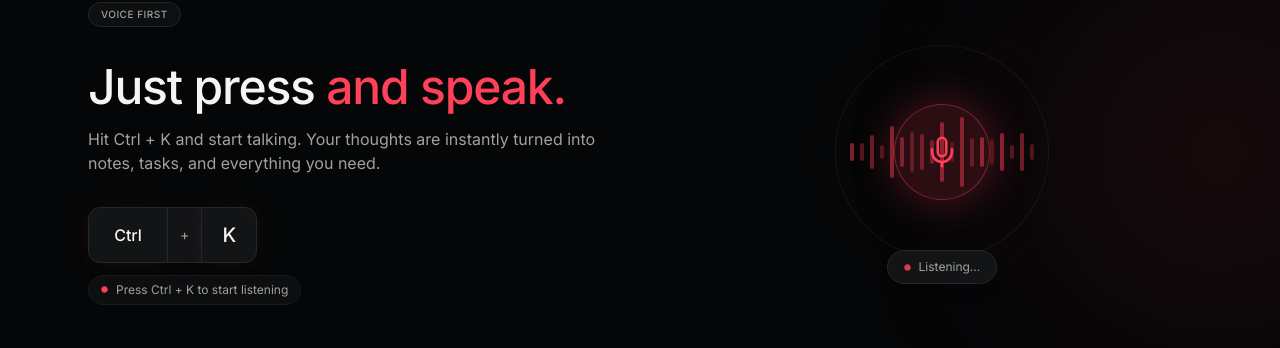
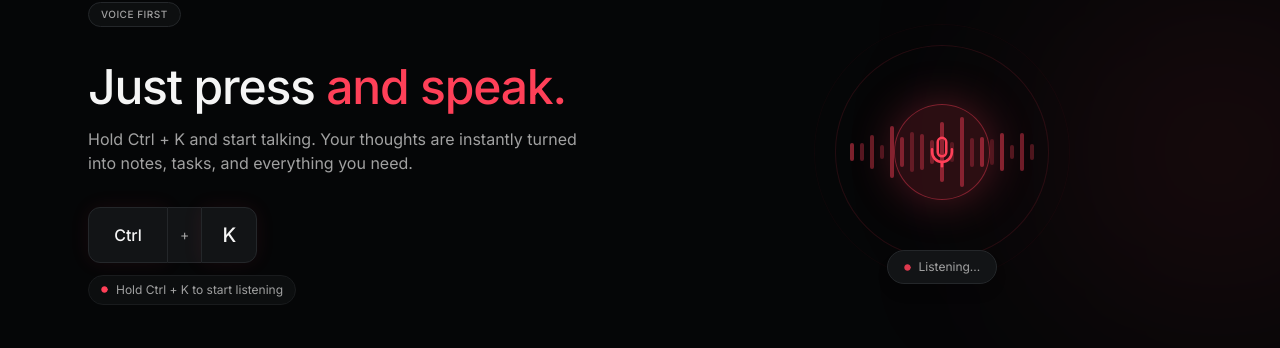
Before and after one commit to GarvThanvi/voice-note-taking, a React (Vite) app in the folder frontend/: page / in a window 1280 px wide. Shown: the part 1360-1708 px from the top of the page. Built offline with nearby package versions, Linux system fonts and the light colour scheme; no server answers.

Commit message:
fix(ui): content change and scroll to top for voice guide modal

```diff
--- a/frontend/src/components/LandingPage/Shortcuts.tsx
+++ b/frontend/src/components/LandingPage/Shortcuts.tsx
@@ -52,7 +52,7 @@ const Shortcuts = () => {
                 </h2>
 
                 <p className="mt-4 max-w-lg text-sm leading-6 text-muted sm:text-base">
-                  Hit Ctrl + K and start talking. Your thoughts are instantly
+                  Hold Ctrl + K and start talking. Your thoughts are instantly
                   turned into notes, tasks, and everything you need.
                 </p>
 
@@ -122,7 +122,7 @@ const Shortcuts = () => {
     />
 
     <span className="text-xs text-muted">
-      Press Ctrl + K to start listening
+      Hold Ctrl + K to start listening
     </span>
   </div>
 </div>
--- a/frontend/src/components/NotePage/VoiceGuide/VoiceGuideModal.tsx
+++ b/frontend/src/components/NotePage/VoiceGuide/VoiceGuideModal.tsx
@@ -1,4 +1,4 @@
-import { useCallback, useEffect, useState } from "react";
+import { useCallback, useEffect, useRef, useState } from "react";
 import { X, AudioWaveform, ArrowRight, Check } from "lucide-react";
 import Button from "../../ui/Button";
 import StepOne from "./StepOne";
@@ -32,6 +32,11 @@ const VoiceGuideModal = ({
   onShowOnNextLoginChange,
 }: VoiceGuideModalProps) => {
   const [step, setStep] = useState<1 | 2>(1);
+  const bodyRef = useRef<HTMLDivElement>(null);
+
+  useEffect(() => {
+    bodyRef.current?.scrollTo({ top: 0 });
+  }, [step]);
 
   const handleClose = useCallback(() => {
     setStep(1);
@@ -120,7 +125,10 @@ const VoiceGuideModal = ({
         </div>
 
         {/* Body */}
-        <div className="flex min-h-0 flex-1 flex-col overflow-y-auto px-6 pb-5">
+        <div
+          ref={bodyRef}
+          className="flex min-h-0 flex-1 flex-col overflow-y-auto px-6 pb-5"
+        >
           <div key={step} className="flex flex-1 flex-col animate-auth-enter">
             {step === 1 ? <StepOne /> : <StepTwo />}
           </div>
```
